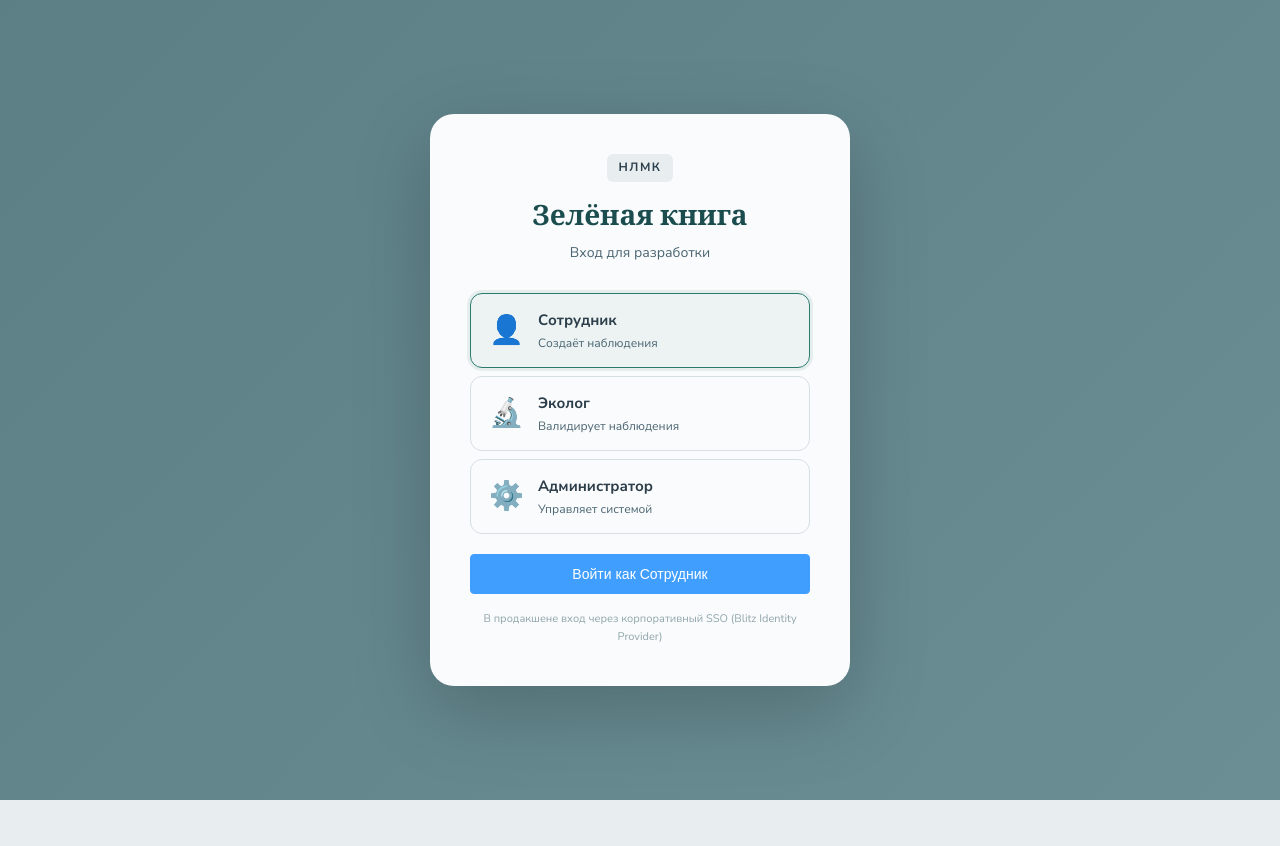
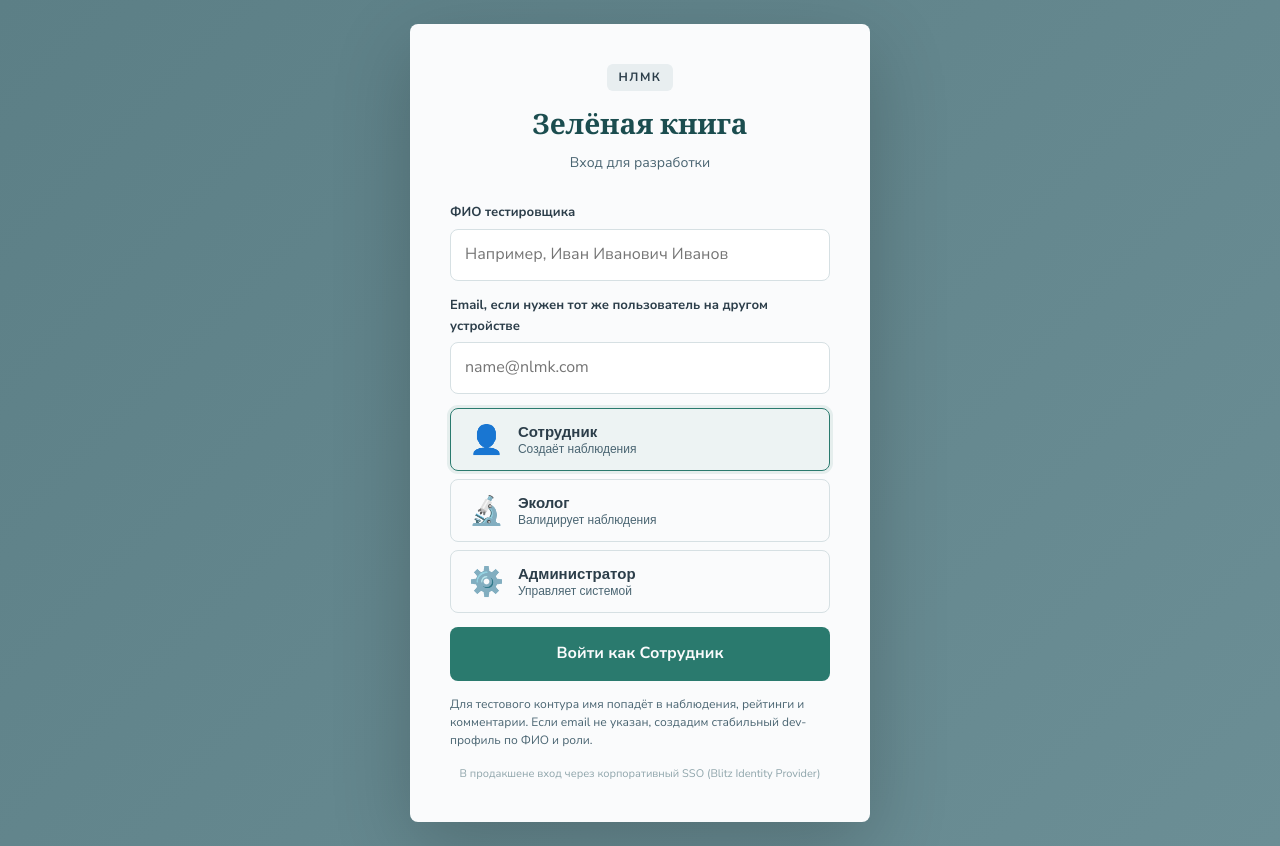
Before and after one commit to Dmitry-100/green-book-nlmk, a Vue app in the folder frontend/: page /login in a window 1280 px wide. Before the commit the page ends 800 px from the top, so only its background shows below. Built offline with nearby package versions, Linux system fonts and the light colour scheme.

Commit message:
Allow tester identity in dev login

```diff
--- /dev/null
+++ b/frontend/src/utils/devAuthIdentity.ts
@@ -0,0 +1,44 @@
+export type DevAuthRole = 'employee' | 'ecologist' | 'admin'
+
+export const DEV_AUTH_DISPLAY_NAME_STORAGE_KEY = 'green-book-dev-auth-display-name'
+export const DEV_AUTH_EMAIL_STORAGE_KEY = 'green-book-dev-auth-email'
+
+const EMAIL_RE = /^[^\s@]+@[^\s@]+\.[^\s@]+$/
+
+export function normalizeDevAuthDisplayName(value?: string | null): string {
+  return value?.trim().replace(/\s+/g, ' ') || ''
+}
+
+export function normalizeDevAuthEmail(value?: string | null): string {
+  const normalized = value?.trim().toLowerCase() || ''
+  return EMAIL_RE.test(normalized) ? normalized : ''
+}
+
+export function isInvalidDevAuthEmail(value?: string | null): boolean {
+  const normalized = value?.trim() || ''
+  return normalized.length > 0 && !EMAIL_RE.test(normalized)
+}
+
+export function buildDevAuthEmail(
+  displayName: string,
+  role: DevAuthRole,
+  explicitEmail?: string | null
+): string {
+  const normalizedEmail = normalizeDevAuthEmail(explicitEmail)
+  if (normalizedEmail) {
+    return normalizedEmail
+  }
+
+  const normalizedName = normalizeDevAuthDisplayName(displayName)
+  const identityHash = hashDevAuthIdentity(`${role}:${normalizedName}`)
+  return `${role}.${identityHash}@nlmk.dev`
+}
+
+function hashDevAuthIdentity(value: string): string {
+  let hash = 2166136261
+  for (const char of value) {
+    hash ^= char.codePointAt(0) || 0
+    hash = Math.imul(hash, 16777619)
+  }
+  return (hash >>> 0).toString(36)
+}
--- a/frontend/src/views/LoginView.vue
+++ b/frontend/src/views/LoginView.vue
@@ -6,52 +6,121 @@
         <h1>Зелёная книга</h1>
         <p>Вход для разработки</p>
       </div>
-      <div class="login-roles">
-        <div v-for="r in roles" :key="r.role" class="role-option" :class="{ selected: selectedRole === r.role }" @click="selectedRole = r.role">
-          <span class="role-icon">{{ r.icon }}</span>
-          <div>
-            <strong>{{ r.label }}</strong>
-            <p>{{ r.desc }}</p>
-          </div>
+
+      <form class="login-form" @submit.prevent="login">
+        <label class="login-field">
+          <span>ФИО тестировщика</span>
+          <input
+            v-model="displayName"
+            autocomplete="name"
+            placeholder="Например, Иван Иванович Иванов"
+          />
+        </label>
+
+        <label class="login-field">
+          <span>Email, если нужен тот же пользователь на другом устройстве</span>
+          <input
+            v-model="email"
+            autocomplete="email"
+            inputmode="email"
+            placeholder="name@nlmk.com"
+          />
+        </label>
+
+        <div class="login-roles">
+          <button
+            v-for="r in roles"
+            :key="r.role"
+            type="button"
+            class="role-option"
+            :class="{ selected: selectedRole === r.role }"
+            @click="selectedRole = r.role"
+          >
+            <span class="role-icon">{{ r.icon }}</span>
+            <span>
+              <strong>{{ r.label }}</strong>
+              <small>{{ r.desc }}</small>
+            </span>
+          </button>
         </div>
-      </div>
-      <el-button type="primary" size="large" style="width: 100%; margin-top: 20px" @click="login" :loading="loading">
-        Войти как {{ roles.find(r => r.role === selectedRole)?.label }}
-      </el-button>
+
+        <p v-if="loginError" class="login-error">{{ loginError }}</p>
+        <button class="login-submit" type="submit" :disabled="loading">
+          {{ loading ? 'Входим...' : `Войти как ${selectedRoleLabel}` }}
+        </button>
+        <p class="login-helper">
+          Для тестового контура имя попадёт в наблюдения, рейтинги и комментарии. Если email не указан, создадим стабильный dev-профиль по ФИО и роли.
+        </p>
+      </form>
+
       <p class="login-note">В продакшене вход через корпоративный SSO (Blitz Identity Provider)</p>
     </div>
   </div>
 </template>
 
 <script setup lang="ts">
-import { ref } from 'vue'
+import { computed, ref } from 'vue'
 import { useRoute, useRouter } from 'vue-router'
 import axios from 'axios'
 import { useAuthStore } from '../stores/auth'
-import { DEMO_USER_DISPLAY_NAME } from '../utils/userInitials'
+import {
+  DEV_AUTH_DISPLAY_NAME_STORAGE_KEY,
+  DEV_AUTH_EMAIL_STORAGE_KEY,
+  buildDevAuthEmail,
+  isInvalidDevAuthEmail,
+  normalizeDevAuthDisplayName,
+  normalizeDevAuthEmail,
+  type DevAuthRole,
+} from '../utils/devAuthIdentity'
 
 const router = useRouter()
 const route = useRoute()
 const auth = useAuthStore()
 const loading = ref(false)
-const selectedRole = ref('employee')
+const selectedRole = ref<DevAuthRole>('employee')
+const displayName = ref(localStorage.getItem(DEV_AUTH_DISPLAY_NAME_STORAGE_KEY) || '')
+const email = ref(localStorage.getItem(DEV_AUTH_EMAIL_STORAGE_KEY) || '')
+const loginError = ref('')
 
-const roles = [
+const roles: Array<{ role: DevAuthRole; icon: string; label: string; desc: string }> = [
   { role: 'employee', icon: '👤', label: 'Сотрудник', desc: 'Создаёт наблюдения' },
   { role: 'ecologist', icon: '🔬', label: 'Эколог', desc: 'Валидирует наблюдения' },
   { role: 'admin', icon: '⚙️', label: 'Администратор', desc: 'Управляет системой' },
 ]
 
+const selectedRoleLabel = computed(() => (
+  roles.find(r => r.role === selectedRole.value)?.label || 'Сотрудник'
+))
+
 async function login() {
+  loginError.value = ''
+  const testerName = normalizeDevAuthDisplayName(displayName.value)
+  const testerEmail = normalizeDevAuthEmail(email.value)
+  if (!testerName) {
+    loginError.value = 'Введите ФИО, чтобы тестовые наблюдения были подписаны вашим именем.'
+    return
+  }
+  if (isInvalidDevAuthEmail(email.value)) {
+    loginError.value = 'Проверьте email или оставьте поле пустым.'
+    return
+  }
+
   loading.value = true
   try {
+    const devEmail = buildDevAuthEmail(testerName, selectedRole.value, testerEmail)
     const { data } = await axios.post('/api/dev/token', null, {
       params: {
-        name: DEMO_USER_DISPLAY_NAME,
-        email: `${selectedRole.value}@nlmk.com`,
+        name: testerName,
+        email: devEmail,
         role: selectedRole.value,
       }
     })
+    localStorage.setItem(DEV_AUTH_DISPLAY_NAME_STORAGE_KEY, testerName)
+    if (testerEmail) {
+      localStorage.setItem(DEV_AUTH_EMAIL_STORAGE_KEY, testerEmail)
+    } else {
+      localStorage.removeItem(DEV_AUTH_EMAIL_STORAGE_KEY)
+    }
     auth.setToken(data.token)
     auth.setUser({
       id: 0,
@@ -63,6 +132,7 @@ async function login() {
     router.push(redirectTo)
   } catch (e) {
     console.error(e)
+    loginError.value = 'Не удалось войти в тестовый контур. Попробуйте ещё раз.'
   } finally {
     loading.value = false
   }
@@ -75,13 +145,14 @@ async function login() {
   display: flex;
   align-items: center;
   justify-content: center;
+  padding: 24px 16px;
   background: linear-gradient(135deg, #5C7F86, #6B8E95);
 }
 .login-card {
   background: var(--white);
-  border-radius: 24px;
+  border-radius: 8px;
   padding: 40px;
-  width: 420px;
+  width: min(460px, calc(100vw - 32px));
   box-shadow: 0 24px 80px rgba(0,0,0,0.2);
 }
 .login-header { text-align: center; margin-bottom: 28px; }
@@ -98,16 +169,46 @@ async function login() {
 }
 .login-header h1 { font-family: var(--font-display); font-size: 28px; color: var(--teal-dark); }
 .login-header p { font-size: 14px; color: var(--slate-mid); margin-top: 4px; }
+.login-form { display: flex; flex-direction: column; gap: 14px; }
+.login-field { display: flex; flex-direction: column; gap: 6px; }
+.login-field span { font-size: 13px; font-weight: 700; color: var(--slate-deep); }
+.login-field input {
+  width: 100%;
+  border: 1.5px solid var(--slate-wash);
+  border-radius: 8px;
+  padding: 12px 14px;
+  font: inherit;
+  color: var(--slate-deep);
+  outline: none;
+}
+.login-field input:focus { border-color: var(--teal); box-shadow: 0 0 0 3px rgba(42,122,110,0.1); }
 .login-roles { display: flex; flex-direction: column; gap: 8px; }
 .role-option {
   display: flex; align-items: center; gap: 14px;
   padding: 14px 18px; border: 1.5px solid var(--slate-wash);
-  border-radius: 12px; cursor: pointer; transition: all 0.2s;
+  border-radius: 8px; cursor: pointer; transition: all 0.2s;
+  background: var(--white);
+  text-align: left;
 }
 .role-option:hover { border-color: var(--teal); }
 .role-option.selected { border-color: var(--teal); background: rgba(42,122,110,0.06); box-shadow: 0 0 0 3px rgba(42,122,110,0.1); }
 .role-icon { font-size: 28px; }
 .role-option strong { display: block; font-size: 15px; color: var(--slate-deep); }
-.role-option p { font-size: 12px; color: var(--slate-mid); margin-top: 2px; }
+.role-option small { display: block; font-size: 12px; color: var(--slate-mid); margin-top: 2px; }
+.login-error { color: #A63A3A; font-size: 13px; font-weight: 700; }
+.login-submit {
+  width: 100%;
+  border: 0;
+  border-radius: 8px;
+  padding: 14px 18px;
+  background: var(--teal);
+  color: var(--white);
+  font: inherit;
+  font-weight: 800;
+  cursor: pointer;
+}
+.login-submit:hover:not(:disabled) { background: var(--teal-dark); }
+.login-submit:disabled { opacity: 0.65; cursor: progress; }
+.login-helper { font-size: 12px; line-height: 1.5; color: var(--slate-mid); }
 .login-note { text-align: center; font-size: 11px; color: var(--slate-light); margin-top: 16px; }
 </style>
```
Also changed, not shown: 2 other files (tests, documents, lock files or other folders).
